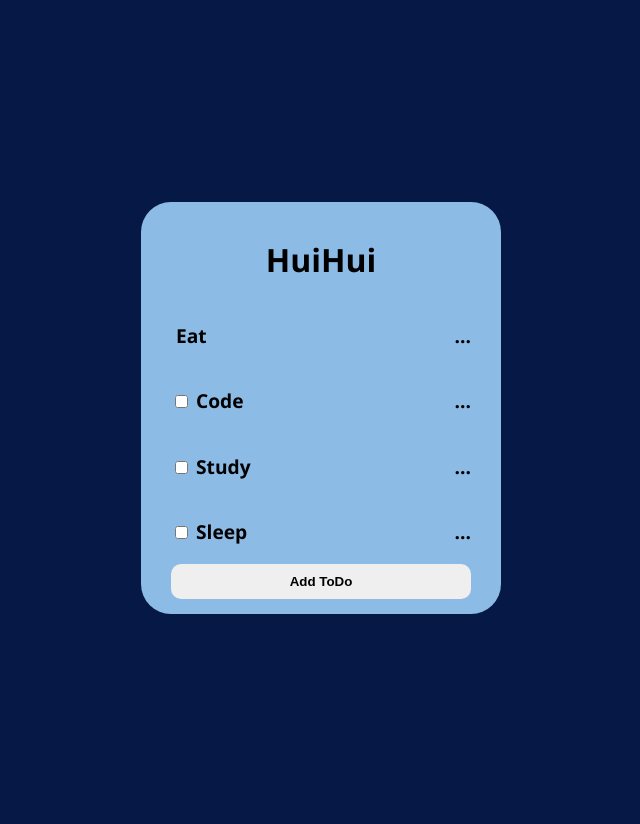
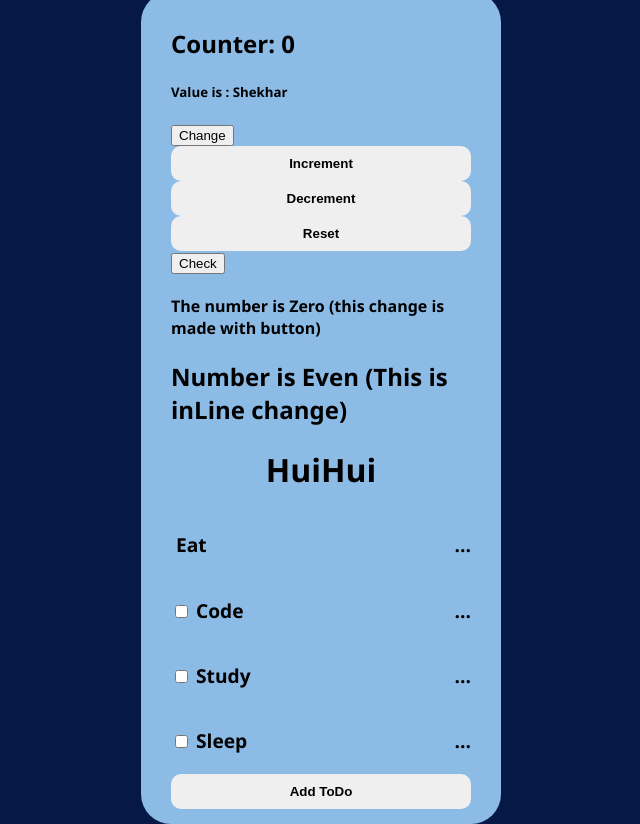
Before and after one commit to shekhardase/React, a React (Create React App) app in the folder ReactPlaylist/01/: page / in a window 1280 px wide. Shown: the whole page, without its empty margins (319-959 px from the left). Built offline with nearby package versions, Linux system fonts and the light colour scheme.

Commit message:
code update

```diff
--- a/ReactPlaylist/01/src/App.js
+++ b/ReactPlaylist/01/src/App.js
@@ -10,7 +10,7 @@ import Increment from './Components/Increment';
 function App() {
   return (
     <div className='ToDoContainer'>
-      {/* <Increment /> */}
+      <Increment />
 
 
       <Header text="HuiHui" />
```
